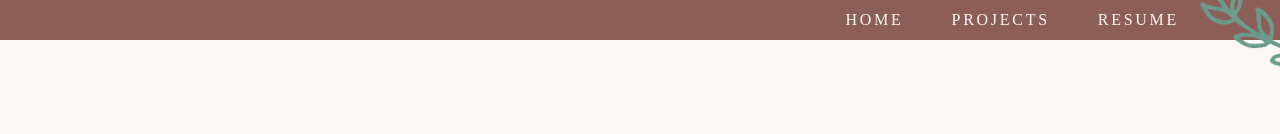
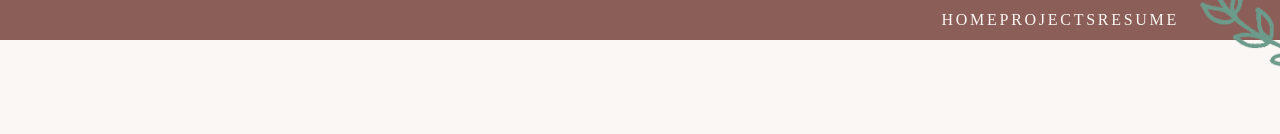
Before and after one commit to jennethydyrova/my-portfolio, a React (Create React App) app: page / in a window 1280 px wide. Shown: the top 134 px of the page. Built offline with nearby package versions, Linux system fonts and the light colour scheme; a web font is replaced by a local one.

Commit message:
fix navbar

```diff
--- a/src/components/Navbar/index.scss
+++ b/src/components/Navbar/index.scss
@@ -2,10 +2,10 @@
 
 .navbar-nav {
   margin-left: auto;
-  align-items: baseline;
+  align-items: right;
 
   a {
-    margin-left: 3rem;
+    // margin-left: 3rem;
     color: #fbf7f4;
     text-transform: uppercase;
     text-decoration: none;
@@ -22,6 +22,7 @@
   @include media-breakpoint-down(sm) {
     a {
       margin-left: 0;
+      margin-top: 1rem;
     }
   }
 }
```
